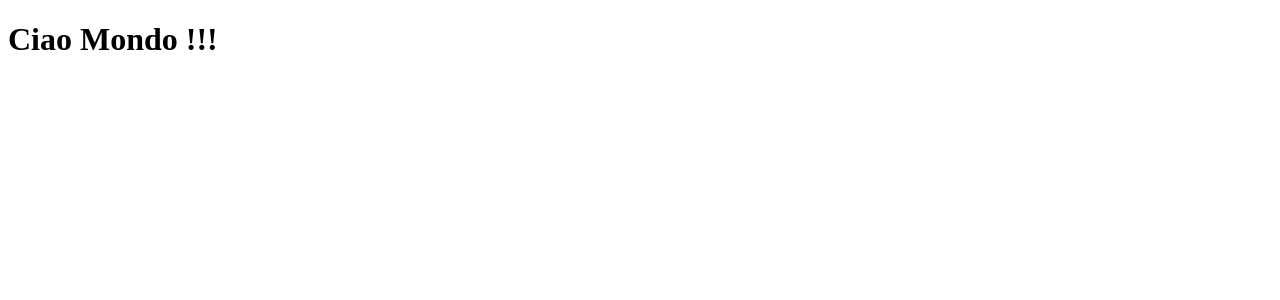
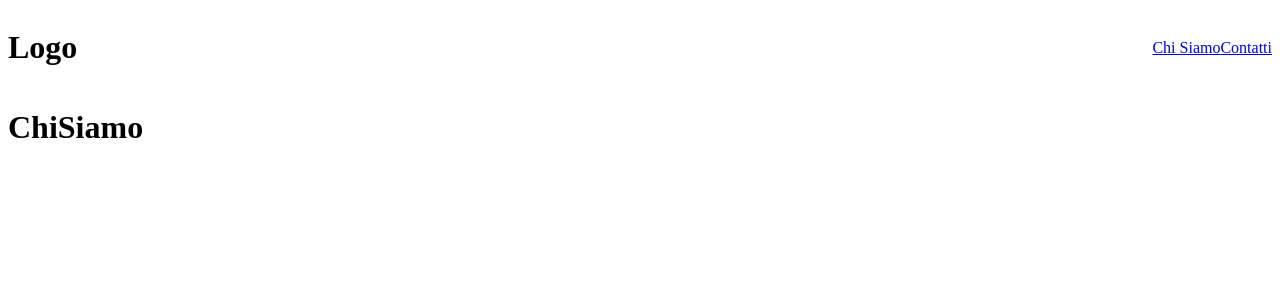
Before and after one commit to StefanHritcu/Cody-Write-Magazine, a React (Vite) app in the folder frontend/: page /chisiamo in a window 1280 px wide. Shown: the top 300 px of the page. Built offline with nearby package versions, Linux system fonts and the light colour scheme.

Commit message:
ste-add: React-Router-Dom

```diff
--- a/frontend/package.json
+++ b/frontend/package.json
@@ -11,7 +11,8 @@
   },
   "dependencies": {
     "react": "^18.3.1",
-    "react-dom": "^18.3.1"
+    "react-dom": "^18.3.1",
+    "react-router-dom": "^6.26.1"
   },
   "devDependencies": {
     "@eslint/js": "^9.9.0",
--- a/frontend/src/App.jsx
+++ b/frontend/src/App.jsx
@@ -1,9 +1,18 @@
+import { Routes, Route } from "react-router-dom";
+
+import ChiSiamo from "./components/chisiamo/ChiSiamo";
+import Contatti from "./components/contatti/Contatti";
+import Header from "./components/header/Header";
+
 function App() {
   return (
     <>
-      <main>
-        <h1>Ciao Mondo !!!</h1>
-      </main>
+      <Header />
+
+      <Routes>
+        <Route path="/chisiamo" element={<ChiSiamo />} />
+        <Route path="/contatti" element={<Contatti />} />
+      </Routes>
     </>
   );
 }
--- /dev/null
+++ b/frontend/src/components/chisiamo/ChiSiamo.jsx
@@ -0,0 +1,8 @@
+function ChiSiamo() {
+  return (
+    <>
+      <h1>ChiSiamo</h1>
+    </>
+  );
+}
+export default ChiSiamo;
--- /dev/null
+++ b/frontend/src/components/contatti/Contatti.jsx
@@ -0,0 +1,8 @@
+function Contatti() {
+  return (
+    <>
+      <h1>Contatti</h1>
+    </>
+  );
+}
+export default Contatti;
--- /dev/null
+++ b/frontend/src/components/header/Header.jsx
@@ -0,0 +1,17 @@
+import { Link } from "react-router-dom";
+import "./header.css";
+
+function Header() {
+  return (
+    <>
+      <header className="header">
+        <h1>Logo</h1>
+        <div>
+          <Link to="/chisiamo">Chi Siamo</Link>
+          <Link to="/contatti">Contatti</Link>
+        </div>
+      </header>
+    </>
+  );
+}
+export default Header;
--- /dev/null
+++ b/frontend/src/components/header/header.css
@@ -0,0 +1,5 @@
+.header {
+    display: flex;
+    justify-content: space-between;
+    align-items: center;
+}
--- a/frontend/src/main.jsx
+++ b/frontend/src/main.jsx
@@ -1,10 +1,13 @@
-import { StrictMode } from 'react'
-import { createRoot } from 'react-dom/client'
-import App from './App.jsx'
-import './index.css'
+import { StrictMode } from "react";
+import { createRoot } from "react-dom/client";
+import App from "./App.jsx";
+import "./index.css";
+import { BrowserRouter as Router } from "react-router-dom";
 
-createRoot(document.getElementById('root')).render(
-  <StrictMode>
-    <App />
-  </StrictMode>,
-)
+createRoot(document.getElementById("root")).render(
+  <Router>
+    <StrictMode>
+      <App />
+    </StrictMode>
+  </Router>
+);
```
Also changed, not shown: 1 other file (tests, documents, lock files or other folders).
